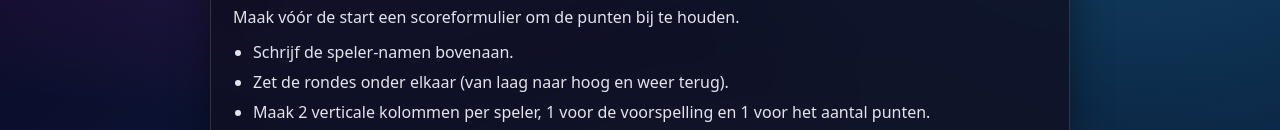
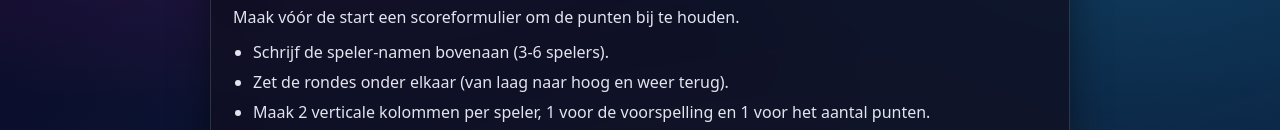
Before and after one commit to Hatsa026/Website, a plain HTML site: page rules_nl.html in a window 1280 px wide. Shown: the part 388-518 px from the top of the page. Drawn offline with Linux system fonts and the light colour scheme.

Commit message:
Update rules_nl.html

```diff
--- a/rules_nl.html
+++ b/rules_nl.html
@@ -173,7 +173,7 @@
       <h2><span class="section-number">2</span>Scoreformulier en punten bijhouden</h2>
       <p>Maak vóór de start een scoreformulier om de punten bij te houden.</p>
       <ul>
-        <li>Schrijf de speler-namen bovenaan.</li>
+        <li>Schrijf de speler-namen bovenaan (3-6 spelers).</li>
         <li>Zet de rondes onder elkaar (van laag naar hoog en weer terug).</li>
         <li>Maak 2 verticale kolommen per speler, 1 voor de voorspelling en 1 voor het aantal punten.</li>
         <li>Noteer per ronde de score van iedere speler.</li>
```
